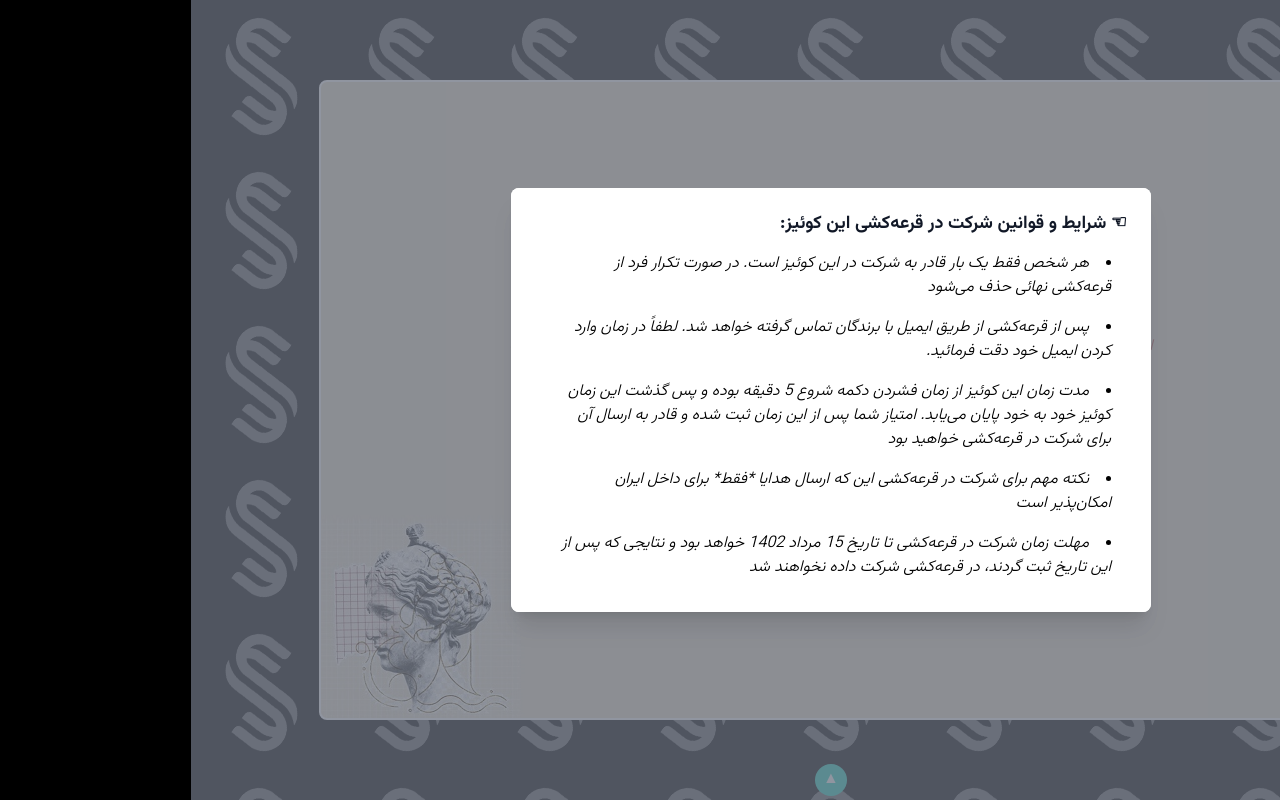
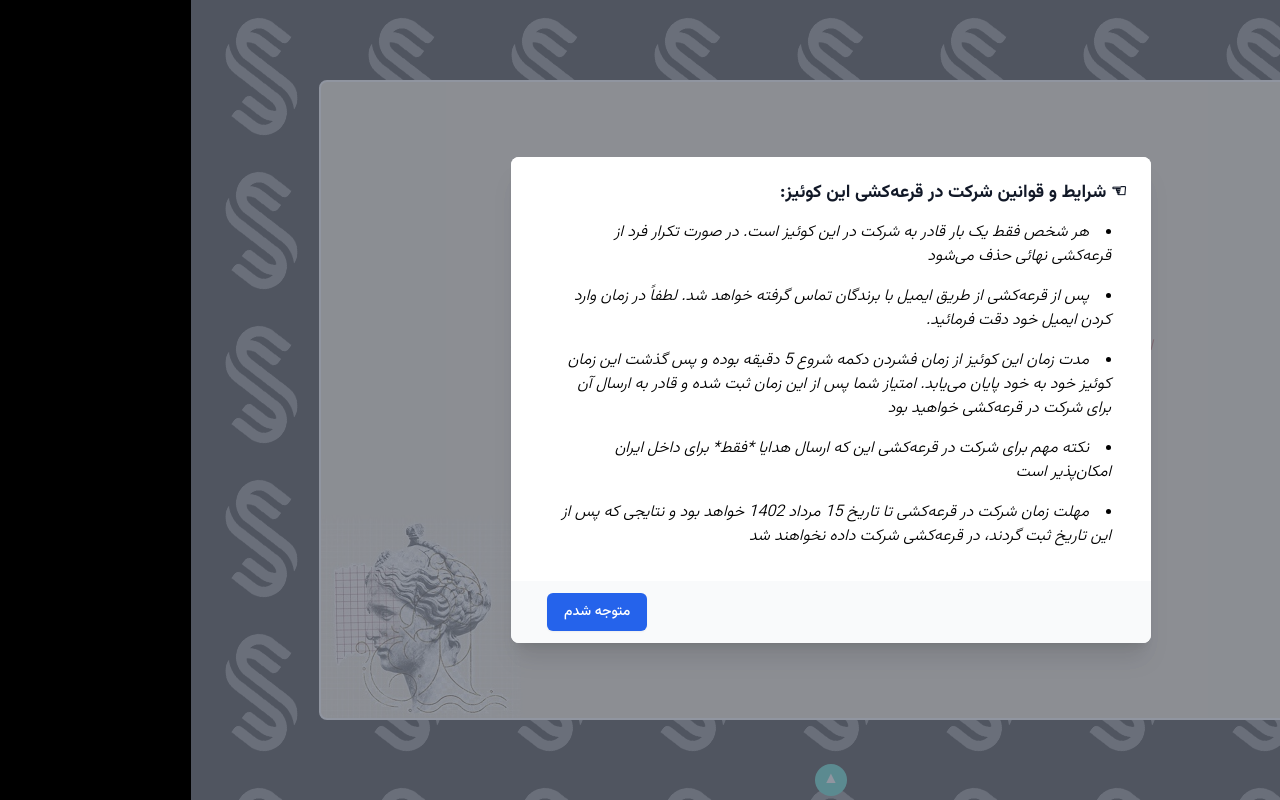
Before and after one commit to h-razavi/sagapodcast-quiz-1, a React (Vite) app: page / in a window 1280 px wide. Both pictures are taken after a click on the element "شرایط و قوانین". Built offline with nearby package versions, Linux system fonts and the light colour scheme; no server answers.

Commit message:
fix modal button issue

```diff
--- a/src/components/Modal.tsx
+++ b/src/components/Modal.tsx
@@ -6,7 +6,7 @@
   hasButton? : boolean;
 };
 
-function Modal({ onCloseModal, modalOption , hasButton }: Props) {
+function Modal({ onCloseModal, modalOption , hasButton=true }: Props) {
   return (
     <div
       className="fixed z-10 inset-0 overflow-y-auto"
@@ -79,7 +79,7 @@
               )}
             </div>
           </div>
-          {!!hasButton&&
+          {hasButton&&
           <div className="bg-gray-50 px-4 py-3 sm:px-6 sm:flex sm:flex-row-reverse">
             <button
               type="button"
```
